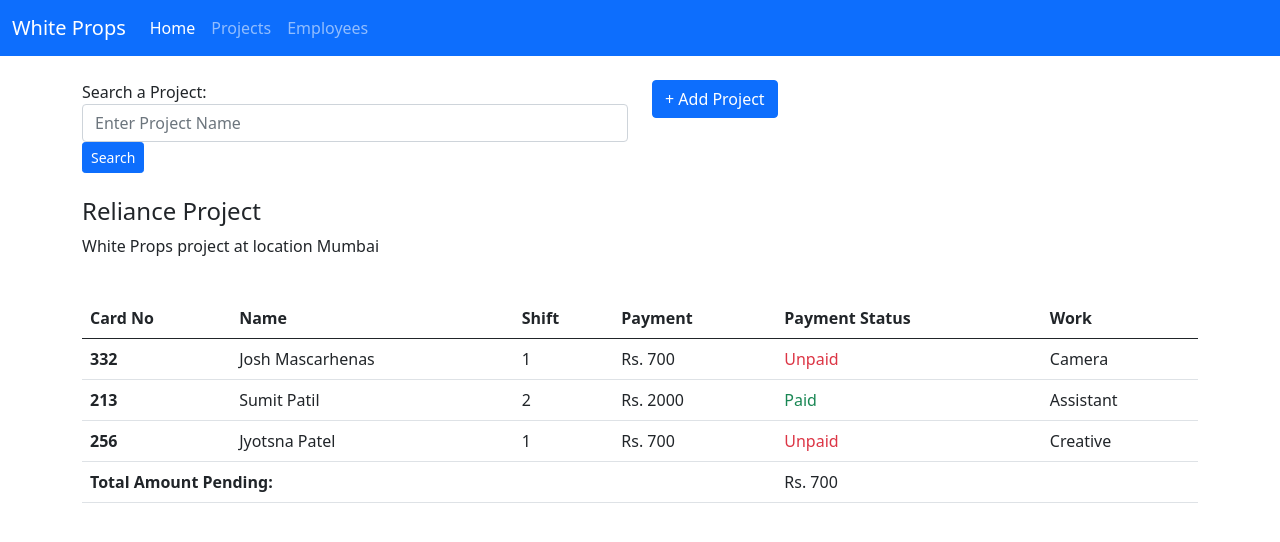
After one commit to ronakpadia/WebApp, a Django app: page /project in a window 1280 px wide. The commit adds this page. Shown: the top 542 px of the page. Run offline with Django 3.2, Linux system fonts and the light colour scheme.

Commit message:
Added Project

```diff
--- a/MyApp/views.py
+++ b/MyApp/views.py
@@ -15,6 +15,9 @@
 
 def website(request):
     return render(request, 'Bobby/home.html')
+
+def project(request):
+    return render(request, 'Bobby/project.html')
 
 class ProductList(ListView):
     model = Product
--- a/MyProject/urls.py
+++ b/MyProject/urls.py
@@ -41,6 +41,7 @@
     re_path(r'^orders/(?P<oid>\w{0,50})/$', views.OrderDesc, name='OrderDesc'),
     re_path(r'^editOrder/(?P<oid>\w{0,50})/$', views.getOrder, name='getOrder'),
     path('website', views.website, name='website'),
+    path('project', views.project, name='project'),
     # re_path(r'^orders/update/(?P<oid>\w{0,50})/$', views.getOrder, name='getOrder'),
 ] + static(settings.MEDIA_URL, document_root=settings.MEDIA_ROOT)
 
--- a/templates/Bobby/base.html
+++ b/templates/Bobby/base.html
@@ -15,9 +15,9 @@
     <div class="collapse navbar-collapse" id="navbarNavAltMarkup">
       <div class="navbar-nav">
         <a class="nav-link active" aria-current="page" href="#">Home</a>
-        <a class="nav-link" href="#">Projects</a>
-        <a class="nav-link" href="#">Employees</a>
-        <a class="nav-link disabled" href="#" tabindex="-1" aria-disabled="true">Disabled</a>
+        <a class="nav-link" href="{% url 'project' %}">Projects</a>
+        <a class="nav-link" href="{% url 'website' %}">Employees</a>
+        {% comment %} <a class="nav-link" href="{% url 'statistics' %}">Statistics</a> {% endcomment %}
       </div>
     </div>
   </div>
--- /dev/null
+++ b/templates/Bobby/project.html
@@ -0,0 +1,78 @@
+{% extends "Bobby/base.html" %}
+
+{% block "content" %}
+<br/>
+<div class="container">
+    <div class="row">
+        <div class="col">
+            <label>Search a Project:</label>
+            <input class="form-control" type="text" placeholder="Enter Project Name">
+            <button type="button" class="btn btn-primary btn-sm">Search</button>
+        </div>
+        <div class="col">
+                <a class="btn btn-primary" data-toggle="collapse" href="#collapseExample" role="button" aria-expanded="false" aria-controls="collapseExample">
+            + Add Project
+                </a>
+            <div class="collapse" id="collapseExample">
+                <div class="card card-body">
+                    <label>Project Name: </label>
+                    <input class="form-control" type="text" placeholder="Project Name">
+                    <label>Project Description: </label>
+                    <input class="form-control" type="text" placeholder="Project Description">
+                    <button class="btn btn-primary">Add</button>
+                </div>
+            </div>
+        </div>
+    </div>
+    <br/>
+    <div class="row">
+        <div class="col">
+            <h4>Reliance Project</h4>
+            <p>White Props project at location Mumbai</p>
+            <br/>
+            <table class="table">
+                <thead>
+                    <tr>
+                    <th scope="col">Card No</th>
+                    <th scope="col">Name</th>
+                    <th scope="col">Shift</th>
+                    <th scope="col">Payment</th>
+                    <th scope="col">Payment Status</th>
+                    <th scope="col">Work</th>
+                    </tr>
+                </thead>
+                <tbody>
+                    <tr>
+                        <th scope="row">332</th>
+                        <td>Josh Mascarhenas</td>
+                        <td>1</td>
+                        <td>Rs. 700</td>
+                        <td class="text-danger">Unpaid</td>
+                        <td>Camera</td>
+                    </tr>
+                    <tr>
+                        <th scope="row">213</th>
+                        <td>Sumit Patil</td>
+                        <td>2</td>
+                        <td>Rs. 2000</td>
+                        <td class="text-success">Paid</td>
+                        <td>Assistant</td>
+                    </tr>
+                    <tr>
+                        <th scope="row">256</th>
+                        <td>Jyotsna Patel</td>
+                        <td>1</td>
+                        <td>Rs. 700</td>
+                        <td class="text-danger">Unpaid</td>
+                        <td>Creative</td>
+                    </tr>
+                    <tr>
+                        <th colspan="4" scope="row">Total Amount Pending:</th>
+                        <td colspan="3">Rs. 700</td>
+                    </tr>
+                </tbody>
+            </table>
+        </div>
+    </div>
+</div>
+{% endblock %}
```
Also changed, not shown: templates/Bobby/home.html (+24 -0 lines).
